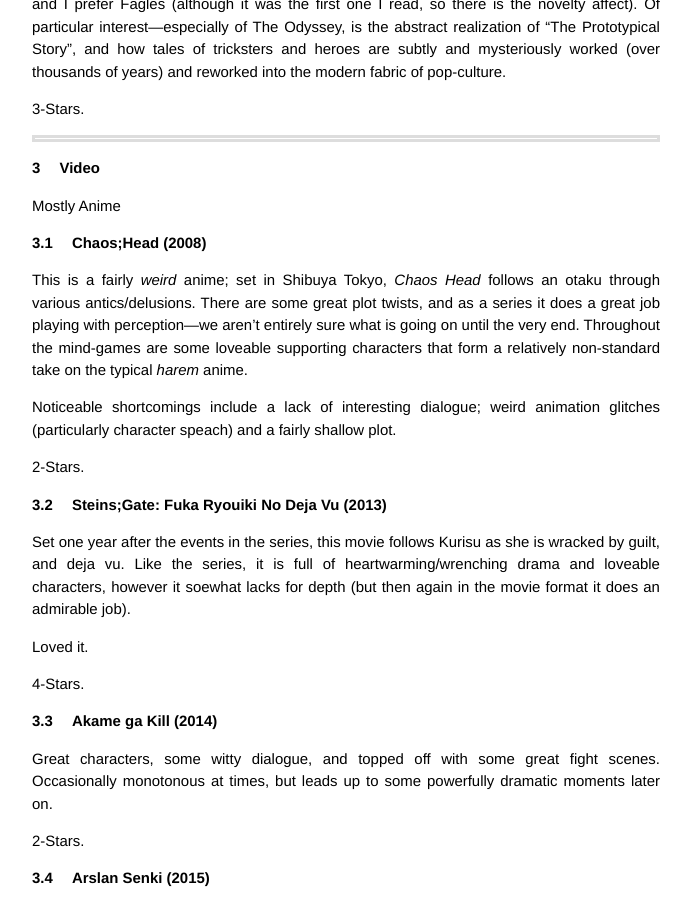
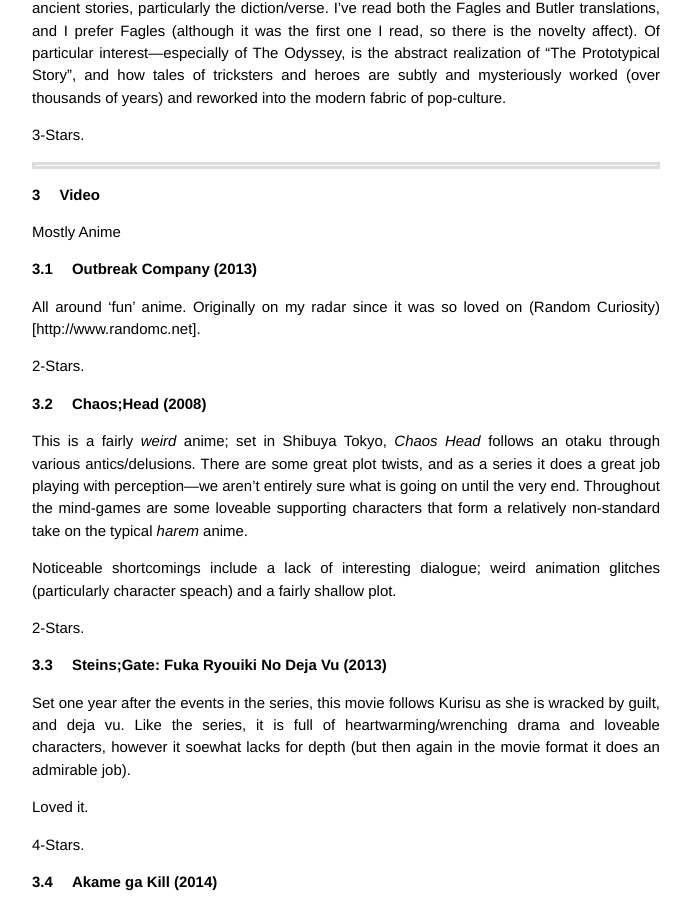
Before and after one commit to athuras/athuras.github.com, a Jekyll site: the page built from _posts/2014-08-06-Booklist.markdown, in a window 1280 px wide and 900 px high, scrolled down 10387 px. Shown: the whole window, without its empty margins (294-985 px from the left). Built offline with Jekyll 4.4.1, drawn with Linux system fonts in a browser that asks for light colours; comment, search, counter and statistics services are not loaded; some of the changed text lies outside the part shown.

Commit message:
outbreak company

```diff
--- a/_posts/2014-08-06-Booklist.markdown
+++ b/_posts/2014-08-06-Booklist.markdown
@@ -303,6 +303,12 @@
 # Video
 Mostly Anime
 
+## Outbreak Company (2013)
+All around 'fun' anime.
+Originally on my radar since it was so loved on (Random Curiosity)[http://www.randomc.net].
+
+2-Stars.
+
 ## Chaos;Head (2008)
 This is a fairly *weird* anime; set in Shibuya Tokyo, *Chaos Head* follows an otaku through various antics/delusions.
 There are some great plot twists, and as a series it does a great job playing with perception&mdash;we aren't entirely sure what is going on until the very end.
```
